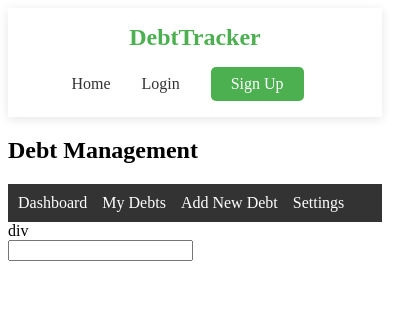
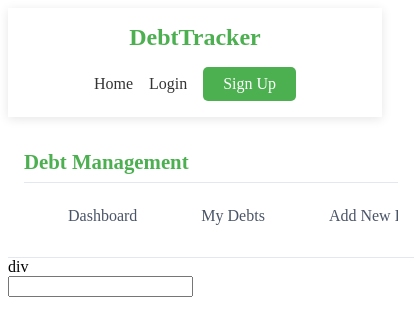
Before and after one commit to BakariJuma1/Debt-management-app-, a React (Vite) app: page /add-debt in a window 390 px wide. Shown: the top 336 px of the page, 414 px wide, since content can reach past the window. Built offline with nearby package versions, Linux system fonts and the light colour scheme.

Commit message:
fixing my sidebar and the links in them

```diff
--- a/src/components/sidebar/Sidebar.jsx
+++ b/src/components/sidebar/Sidebar.jsx
@@ -1,24 +1,36 @@
 import { Link } from "react-router-dom";
-import "../sidebar/sidebar.css"
+import "../sidebar/sidebar.css";
 
 export default function Sidebar() {
   return (
-    <div>
-      <div>
-        <h2>Debt Management</h2>
-        <nav>
-          <ul>
-            <li>
-              <Link to="/dashboard">Dashboard</Link>
+    <div className="sidebar">
+      <div className="sidebar-content">
+        <h2 className="sidebar-title">Debt Management</h2>
+        <nav className="sidebar-nav">
+          <ul className="sidebar-list">
+            <li className="sidebar-item">
+              <Link to="/dashboard" className="sidebar-link">
+                <span className="sidebar-icon"></span>
+                Dashboard
+              </Link>
             </li>
-            <li>
-              <Link to="/debts">My Debts</Link>
+            <li className="sidebar-item">
+              <Link to="/debts" className="sidebar-link">
+                <span className="sidebar-icon"></span>
+                My Debts
+              </Link>
             </li>
-            <li>
-              <Link to="/add-debt">Add New Debt</Link>
+            <li className="sidebar-item">
+              <Link to="/add-debt" className="sidebar-link">
+                <span className="sidebar-icon"></span>
+                Add New Debt
+              </Link>
             </li>
-            <li>
-              <Link to="/settings">Settings</Link>
+            <li className="sidebar-item">
+              <Link to="/settings" className="sidebar-link">
+                <span className="sidebar-icon"></span>
+                Settings
+              </Link>
             </li>
           </ul>
         </nav>
--- a/src/components/sidebar/sidebar.css
+++ b/src/components/sidebar/sidebar.css
@@ -0,0 +1,111 @@
+/* Sidebar Styles */
+.sidebar {
+  width: 150px;
+  height: 100vh;
+  position: fixed;
+  left: 0;
+  top: 0;
+  background-color: #ffffff;
+  box-shadow: 2px 0 10px rgba(0, 0, 0, 0.05);
+  padding: 1.5rem;
+  z-index: 100;
+  overflow-y: auto;
+  color: white;
+}
+
+.sidebar-content {
+  display: flex;
+  flex-direction: column;
+  height: 100%;
+}
+
+.sidebar-title {
+  color: #4caf50;
+  font-size: 1.5rem;
+  margin-bottom: 2rem;
+  padding-bottom: 1rem;
+  border-bottom: 1px solid #e2e8f0;
+  font-weight: 700;
+}
+
+.sidebar-nav {
+  flex: 1;
+}
+
+.sidebar-list {
+  list-style: none;
+  padding: 0;
+  margin: 0;
+}
+
+.sidebar-item {
+  margin-bottom: 0.5rem;
+}
+
+.sidebar-link {
+  display: flex;
+  align-items: center;
+  padding: 0.75rem 1rem;
+  color: #4a5568;
+  text-decoration: none;
+  border-radius: 8px;
+  transition: all 0.3s ease;
+  font-weight: 500;
+}
+
+.sidebar-link:hover {
+  background-color: #f0fff4;
+  color: #4caf50;
+  transform: translateX(5px);
+}
+
+.sidebar-link.active {
+  background-color: #f0fff4;
+  color: #4caf50;
+  font-weight: 600;
+}
+
+.sidebar-icon {
+  margin-right: 12px;
+  font-size: 1.1rem;
+  width: 20px;
+  text-align: center;
+}
+
+/* Responsive Design */
+@media (max-width: 768px) {
+  .sidebar {
+    width: 100%;
+    height: auto;
+    position: relative;
+    padding: 1rem;
+    box-shadow: none;
+    border-bottom: 1px solid #e2e8f0;
+  }
+
+  .sidebar-title {
+    margin-bottom: 1rem;
+    padding-bottom: 0.5rem;
+    font-size: 1.3rem;
+  }
+
+  .sidebar-list {
+    display: flex;
+    overflow-x: auto;
+    padding-bottom: 0.5rem;
+  }
+
+  .sidebar-item {
+    margin-bottom: 0;
+    margin-right: 0.5rem;
+    white-space: nowrap;
+  }
+
+  .sidebar-link {
+    padding: 0.5rem 0.75rem;
+  }
+
+  .sidebar-link:hover {
+    transform: none;
+  }
+}
--- a/src/index.css
+++ b/src/index.css
@@ -1,35 +1,4 @@
-/* Inside your styles.css or NavBar.css */
-nav {
-  background-color: #333;
-  color: white;
-  padding: 10px;
-}
 
-nav ul {
-  list-style-type: none;
-  padding: 0;
-  margin: 0;
-}
-
-nav li {
-  display: inline;
-  margin-right: 15px;
-}
-
-nav a {
-  color: white;
-  text-decoration: none;
-}
-
-nav button {
-  background-color: #f44336;
-  color: white;
-  border: none;
-  padding: 5px 10px;
-  cursor: pointer;
-}
-/* SIGN UP */
-/* Main Container */
 .signup-container {
   height: 100vh;
   display: flex;
--- a/src/pages/dashboard/Dashboard.jsx
+++ b/src/pages/dashboard/Dashboard.jsx
@@ -1,10 +1,40 @@
 import React from "react";
 import Sidebar from "../../components/sidebar/Sidebar";
+import "../dashboard/dashboard.css";
 
 export default function Dashboard() {
   return (
-    <div>
+    <div className="dashboard-container">
       <Sidebar />
+      <div className="dashboard-content">
+        <h1 className="dashboard-title">Track Your Stats</h1>
+
+        <div className="stats-grid">
+          <div className="stat-card total-debts">
+            <h3>Total Debts</h3>
+            <div className="stat-value">ksh50,000</div>
+            <div className="stat-meta">Due by 2025</div>
+          </div>
+
+          <div className="stat-card paid-debts">
+            <h3>Paid Debts</h3>
+            <div className="stat-value">ksh15,000</div>
+            <div className="stat-meta">30% of total</div>
+          </div>
+
+          <div className="stat-card overdue-debts">
+            <h3>Overdue Debts</h3>
+            <div className="stat-value">ksh5,000</div>
+            <div className="stat-meta">2 debts</div>
+          </div>
+
+          <div className="stat-card upcoming-debts">
+            <h3>Upcoming Due Debts</h3>
+            <div className="stat-value">ksh10,000</div>
+            <div className="stat-meta">Due in 30 days</div>
+          </div>
+        </div>
+      </div>
     </div>
   );
 }
--- /dev/null
+++ b/src/pages/dashboard/dashboard.css
@@ -0,0 +1,108 @@
+/* Dashboard Layout */
+.dashboard-container {
+  display: flex;
+  min-height: 100vh;
+  background-color: #f5f7fa;
+}
+
+.dashboard-content {
+  flex: 1;
+  padding: 2rem;
+  margin-left: 200px; /* Adjust based on your sidebar width */
+}
+
+.dashboard-title {
+  color: #2d3748;
+  font-size: 2rem;
+  margin-bottom: 2rem;
+  font-weight: 600;
+}
+
+/* Stats Grid Layout */
+.stats-grid {
+  display: grid;
+  grid-template-columns: repeat(auto-fit, minmax(250px, 1fr));
+  gap: 1.5rem;
+  margin-bottom: 2rem;
+}
+
+/* Stat Card Styles */
+.stat-card {
+  background: white;
+  border-radius: 12px;
+  padding: 1.5rem;
+  box-shadow: 0 4px 6px rgba(0, 0, 0, 0.05);
+  transition: transform 0.3s ease, box-shadow 0.3s ease;
+}
+
+.stat-card:hover {
+  transform: translateY(-5px);
+  box-shadow: 0 10px 15px rgba(0, 0, 0, 0.1);
+}
+
+.stat-card h3 {
+  color: #4a5568;
+  font-size: 1.1rem;
+  margin-bottom: 1rem;
+  font-weight: 600;
+}
+
+.stat-value {
+  font-size: 1.8rem;
+  font-weight: 700;
+  margin-bottom: 0.5rem;
+}
+
+.stat-meta {
+  color: #718096;
+  font-size: 0.9rem;
+}
+
+/* Individual Card Colors */
+.total-debts {
+  border-left: 4px solid #4c51bf;
+}
+
+.total-debts .stat-value {
+  color: #4c51bf;
+}
+
+.paid-debts {
+  border-left: 4px solid #38a169;
+}
+
+.paid-debts .stat-value {
+  color: #38a169;
+}
+
+.overdue-debts {
+  border-left: 4px solid #e53e3e;
+}
+
+.overdue-debts .stat-value {
+  color: #e53e3e;
+}
+
+.upcoming-debts {
+  border-left: 4px solid #dd6b20;
+}
+
+.upcoming-debts .stat-value {
+  color: #dd6b20;
+}
+
+/* Responsive Design */
+@media (max-width: 768px) {
+  .dashboard-content {
+    margin-left: 0;
+    padding: 1rem;
+  }
+
+  .stats-grid {
+    grid-template-columns: 1fr;
+  }
+
+  .dashboard-title {
+    font-size: 1.5rem;
+  }
+}
```
